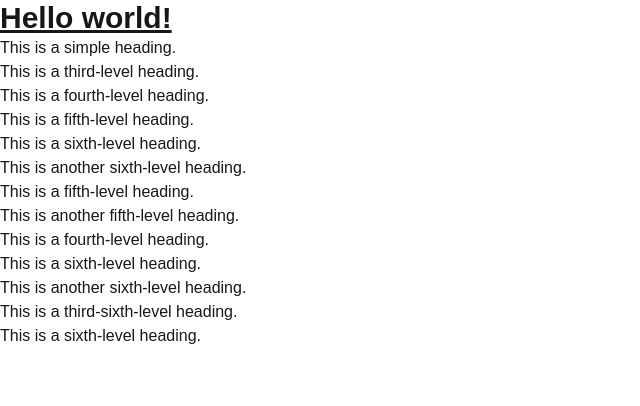
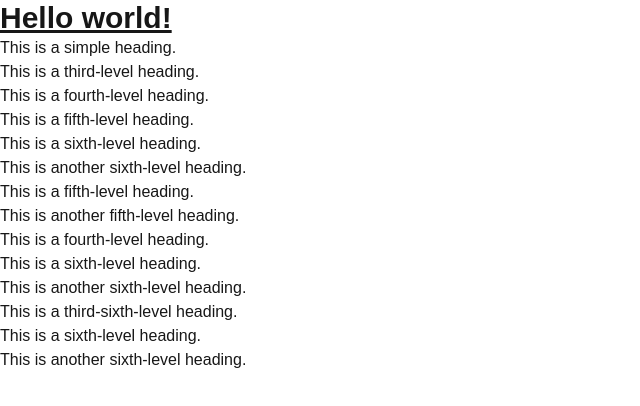
Before and after one commit to reuelrai/my-portfolio, a Next.js app: page / in a window 1280 px wide. Shown: the top 406 px of the page, without its empty margins (0-640 px from the left). Built offline with nearby package versions, Linux system fonts and the light colour scheme.

Commit message:
minor changes

```diff
--- a/app/page.tsx
+++ b/app/page.tsx
@@ -17,6 +17,7 @@ export default function Home() {
       <h6>This is another sixth-level heading.</h6>
       <h6>This is a third-sixth-level heading.</h6>
       <h6>This is a sixth-level heading.</h6>
+      <h6>This is another sixth-level heading.</h6>
     </>
   );
 }
```
